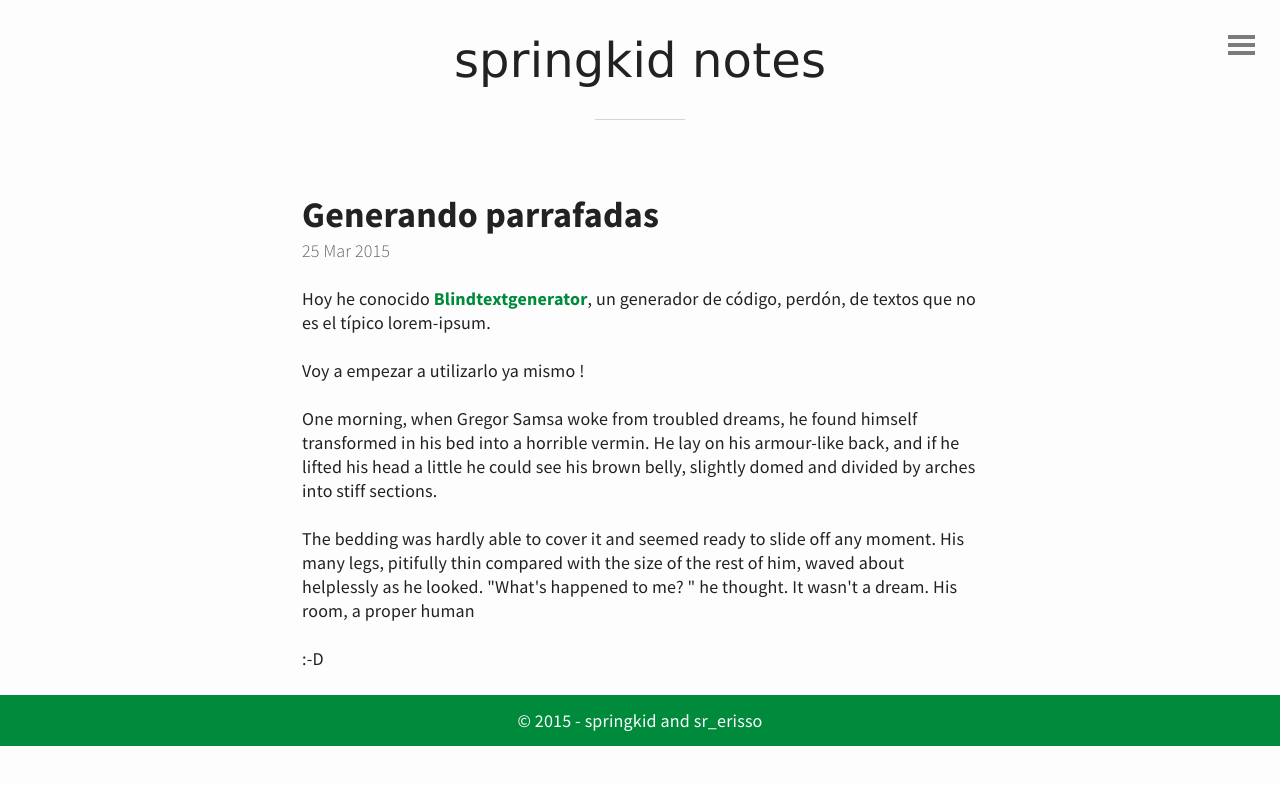
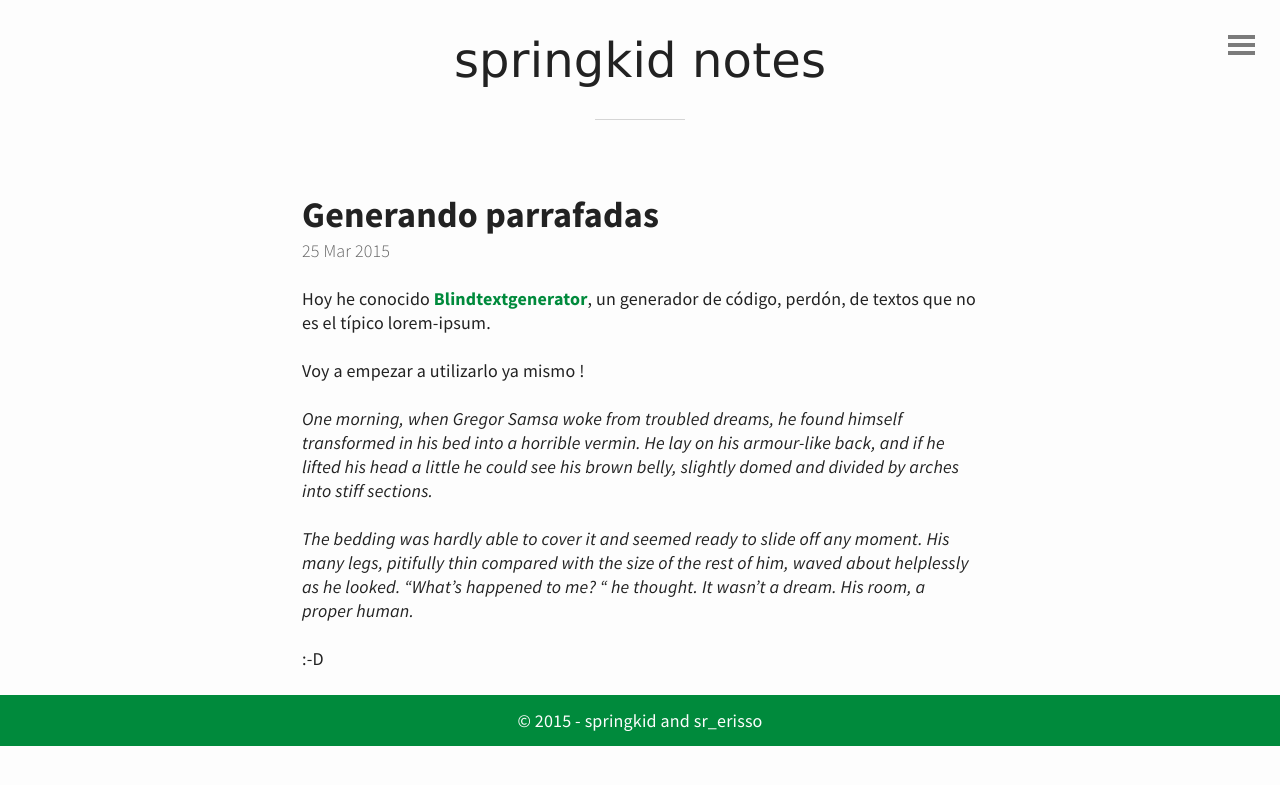
Before and after one commit to springkid/springkid.github.io, a Jekyll site: the page built from _posts/2015-03-25-herramienta-para-generar-parrafadas.md, in a window 1280 px wide. Shown: the top 785 px of the page. Built offline with Jekyll 4.4.1, drawn with Linux system fonts in a browser that asks for light colours.

Commit message:
Bitbucket Teams post, modificado parrafadas post

```diff
--- a/_posts/2015-03-25-herramienta-para-generar-parrafadas.md
+++ b/_posts/2015-03-25-herramienta-para-generar-parrafadas.md
@@ -9,8 +9,8 @@ Hoy he conocido [Blindtextgenerator](http://www.blindtextgenerator.com/lorem-ips
 Voy a empezar a utilizarlo ya mismo !
 
 
-<p>One morning, when Gregor Samsa woke from troubled dreams, he found himself transformed in his bed into a horrible vermin. He lay on his armour-like back, and if he lifted his head a little he could see his brown belly, slightly domed and divided by arches into stiff sections.</p>
+*One morning, when Gregor Samsa woke from troubled dreams, he found himself transformed in his bed into a horrible vermin. He lay on his armour-like back, and if he lifted his head a little he could see his brown belly, slightly domed and divided by arches into stiff sections.*
 
-<p>The bedding was hardly able to cover it and seemed ready to slide off any moment. His many legs, pitifully thin compared with the size of the rest of him, waved about helplessly as he looked. "What's happened to me? " he thought. It wasn't a dream. His room, a proper human</p>
+*The bedding was hardly able to cover it and seemed ready to slide off any moment. His many legs, pitifully thin compared with the size of the rest of him, waved about helplessly as he looked. "What's happened to me? " he thought. It wasn't a dream. His room, a proper human.*
 
 :-D
```
Also changed, not shown: _posts/2015-03-27-bitbucket-teams.md (added, +18 -0 lines).
